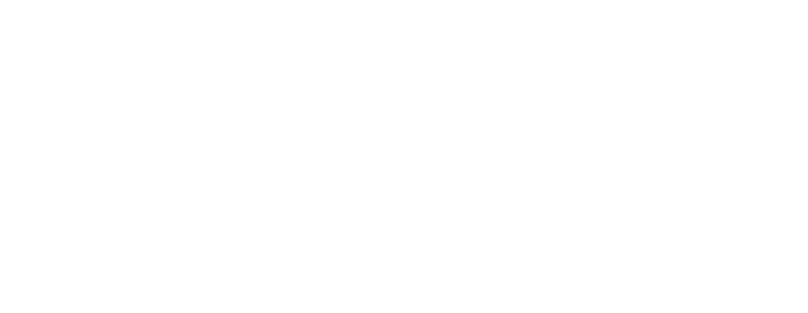
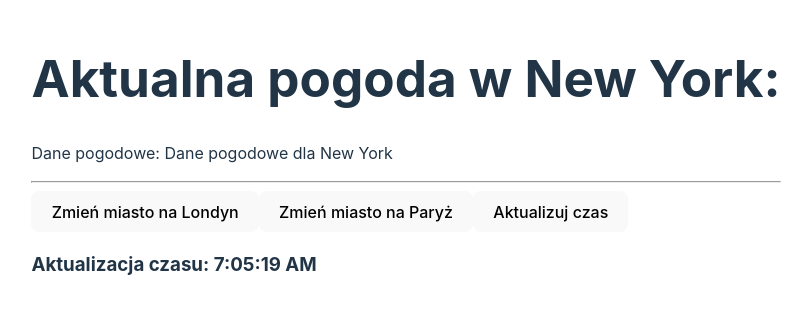
Before and after one commit to lukas-sikora/zadania-react, a React (Vite) app in the folder react-training/: page / in a window 1280 px wide. Shown: the part 243-556 px from the top of the page, without its empty margins (234-1042 px from the left). Built offline with nearby package versions, Linux system fonts and the light colour scheme.

Commit message:
react-memo-task/2

```diff
--- a/react-training/src/App.jsx
+++ b/react-training/src/App.jsx
@@ -1,5 +1,25 @@
+import { useState } from "react";
+
+import { fetchWeatherData } from "./utils/fetchWeatherData";
+import WeatherData from "./components/WeatherData";
+
 const App = () => {
-  return <div></div>;
+  const [city, setCity] = useState("New York");
+  const [time, setTime] = useState(new Date());
+
+  const weatherData = fetchWeatherData(city);
+
+  return (
+    <>
+      <h1>Aktualna pogoda w {city}:</h1>
+      <WeatherData data={weatherData} />
+      <hr />
+      <button onClick={() => setCity("London")}>Zmień miasto na Londyn</button>
+      <button onClick={() => setCity("Paris")}>Zmień miasto na Paryż</button>
+      <button onClick={() => setTime(new Date())}>Aktualizuj czas</button>
+      <h3>Aktualizacja czasu: {time.toLocaleTimeString()}</h3>
+    </>
+  );
 };
 
 export default App;
--- /dev/null
+++ b/react-training/src/components/WeatherData.jsx
@@ -0,0 +1,11 @@
+const WeatherData = ({ data }) => {
+  console.log("render");
+
+  return (
+    <div>
+      <p>Dane pogodowe: {data}</p>
+    </div>
+  );
+};
+
+export default WeatherData;
--- /dev/null
+++ b/react-training/src/utils/fetchWeatherData.js
@@ -0,0 +1,5 @@
+export const fetchWeatherData = (city) => {
+  // Symulacja pobierania danych zewnętrznym API
+
+  return `Dane pogodowe dla ${city}`;
+};
```
